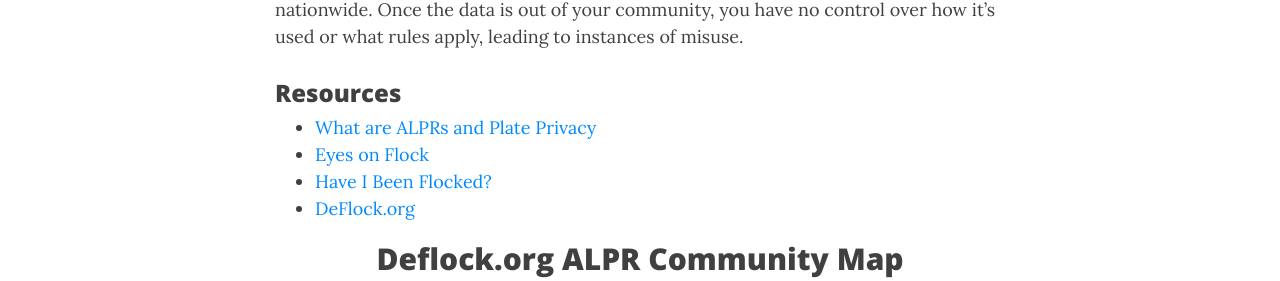
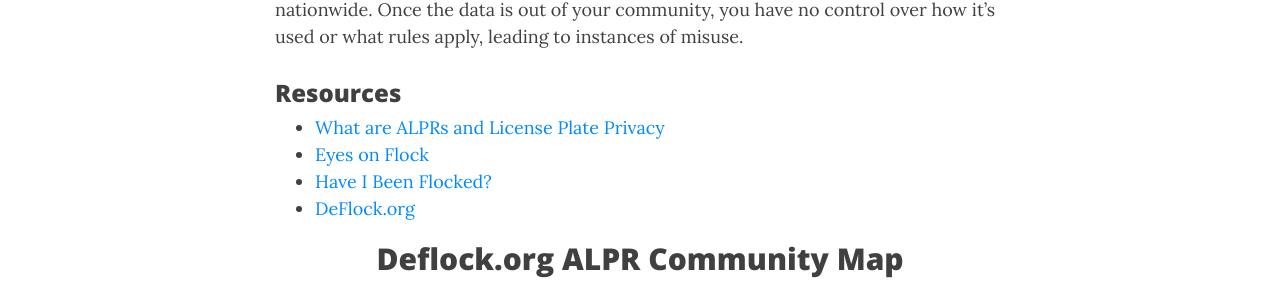
Before and after one commit to Votega/votega.org-TEST, a Jekyll site: the page built from flock-safety.md, in a window 1280 px wide and 900 px high, scrolled down 766 px. Shown: the part 144-425 px from the top of the window. Built offline with Jekyll 4.4.1, drawn with Linux system fonts in a browser that asks for light colours; comment, search, counter and statistics services are not loaded; grey boxes are pictures that could not be loaded.

Commit message:
Update flock-safety.md

```diff
--- a/flock-safety.md
+++ b/flock-safety.md
@@ -12,10 +12,10 @@ These cameras collect data on millions of vehicles **regardless of whether the d
 ALPRs are a **serious risk to your privacy and civil liberties**. These systems continuously record your movements without a **warrant, probable cause, or even reasonable suspicion**. Your driving history is rarely confined to the town or city where the cameras are installed. It's typically shared with thousands of other agencies nationwide. Once the data is out of your community, you have no control over how it's used or what rules apply, leading to instances of misuse.
 
 ### Resources
-- [What are ALPRs and Plate Privacy](https://plateprivacy.com/#how-plate-readers-work)
-- [Eyes on Flock](https://eyesonflock.com/)
-- [Have I Been Flocked?](https://haveibeenflocked.com/)
-- [DeFlock.org](https://deflock.org/)
+- <a href="https://plateprivacy.com/#how-plate-readers-work" target="_blank"> What are ALPRs and License Plate Privacy</a>
+- <a href="https://eyesonflock.com/" target="_blank"> Eyes on Flock</a>
+- <a href="https://haveibeenflocked.com/" target="_blank"> Have I Been Flocked?</a>
+- <a href="https://deflock.org/" target="_blank"> DeFlock.org</a>
 
 ## <center>Deflock.org ALPR Community Map</center>
 <iframe src="https://deflock.org/map#map=9/33.809961/-84.208832" width="100%" height="600" style="border: none;"></iframe>
```
